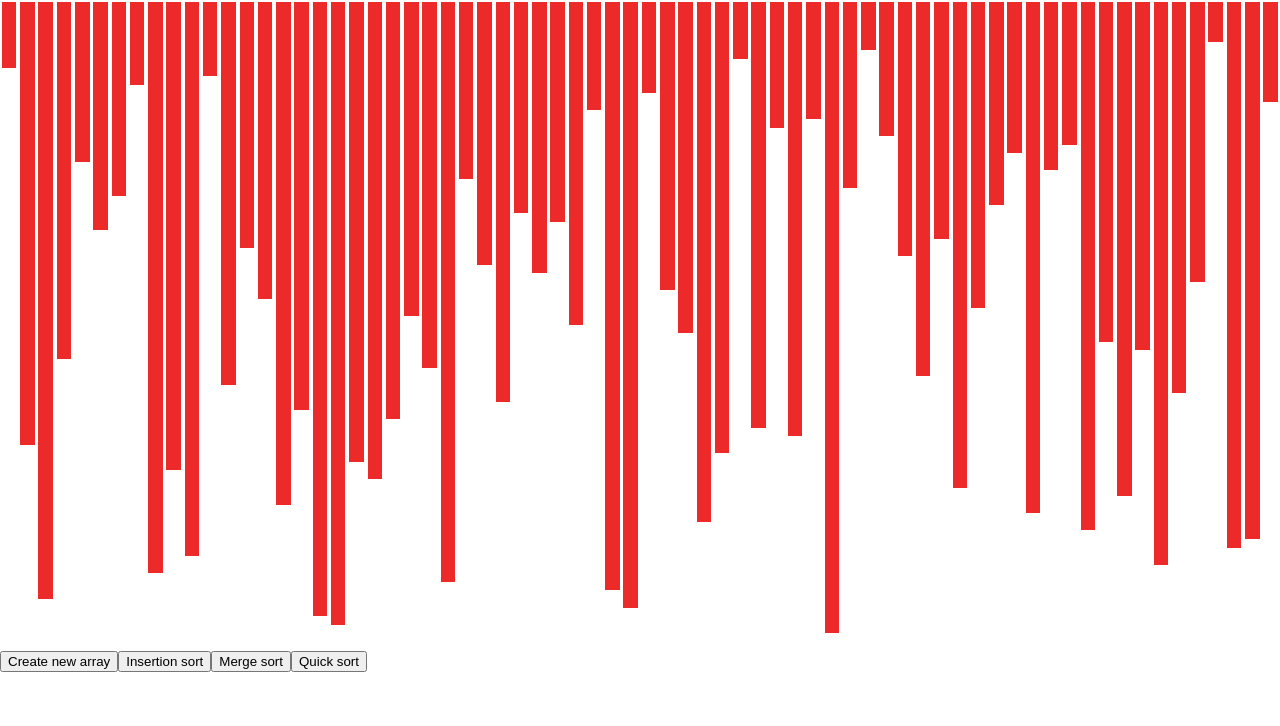
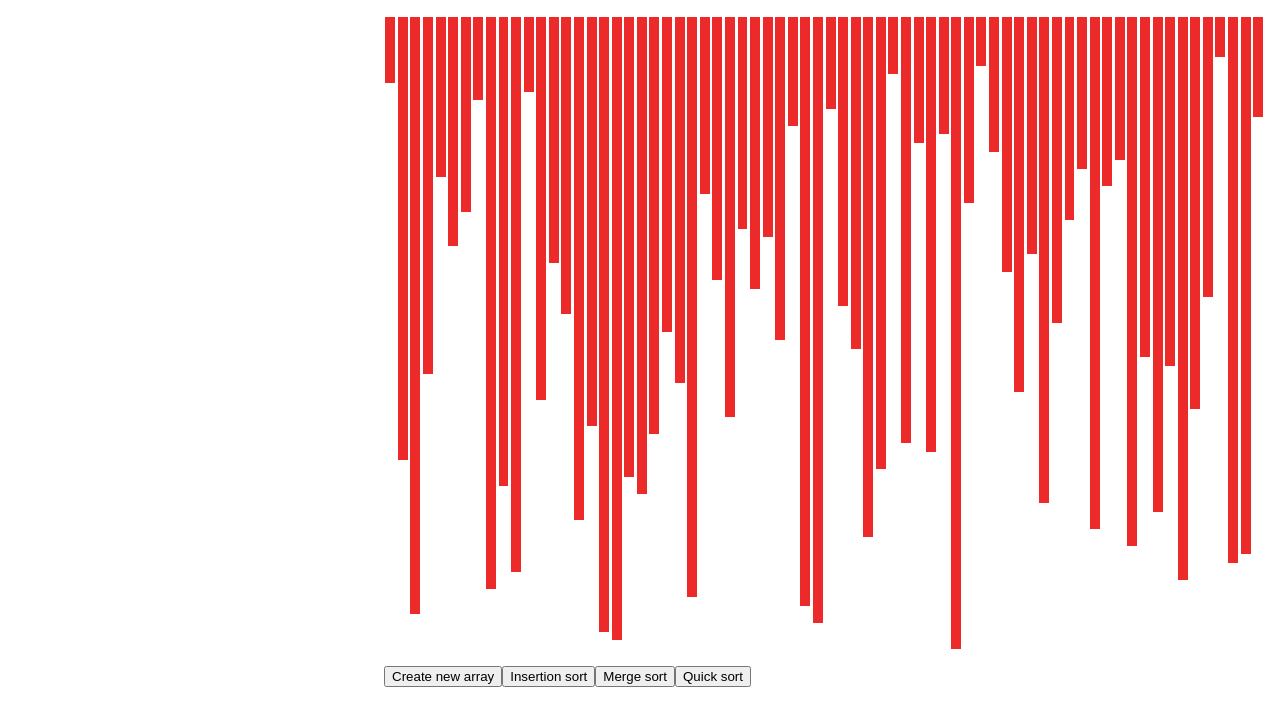
Before and after one commit to msmfa/sorting-visualiser, a React (Create React App) app: page / in a window 1280 px wide. Shown: the top 726 px of the page. Built offline with nearby package versions, Linux system fonts and the light colour scheme.

Commit message:
Added UUID key generator dependancy

```diff
--- a/package.json
+++ b/package.json
@@ -8,7 +8,8 @@
     "@testing-library/user-event": "^7.2.1",
     "react": "^16.13.1",
     "react-dom": "^16.13.1",
-    "react-scripts": "3.4.1"
+    "react-scripts": "3.4.1",
+    "uuid": "^7.0.3"
   },
   "scripts": {
     "start": "react-scripts start",
--- a/src/App.css
+++ b/src/App.css
@@ -1,7 +1,8 @@
 .visualiser-container {
   display: flex;
   flex-direction: column;
-  min-height: 100vh;
+  min-height: 90vh;
+  margin: 1em 1em 1em 30vw;
 }
 
 .array-container {
--- a/src/App.js
+++ b/src/App.js
@@ -1,4 +1,5 @@
 import React, { useState, useRef, useEffect } from "react";
+import { v4 as uuidv4 } from "uuid";
 import { InsertionSortAlgo } from "./components/InsertionSort";
 import { MergeSortAlgo } from "./components/MergeSort";
 import { QuickSortAlgo } from "./components/QuickSort";
@@ -128,7 +129,7 @@ function DisplayArray() {
               height: `${bar}vmin`,
               width: `${100 / arrayLength}vw`
             }}
-            key={index} //replace with UUID
+            key={uuidv4()} //replace with UUID
           ></div>
         ))}
       </div>
```
Also changed, not shown: 1 other file (tests, documents, lock files or other folders).
